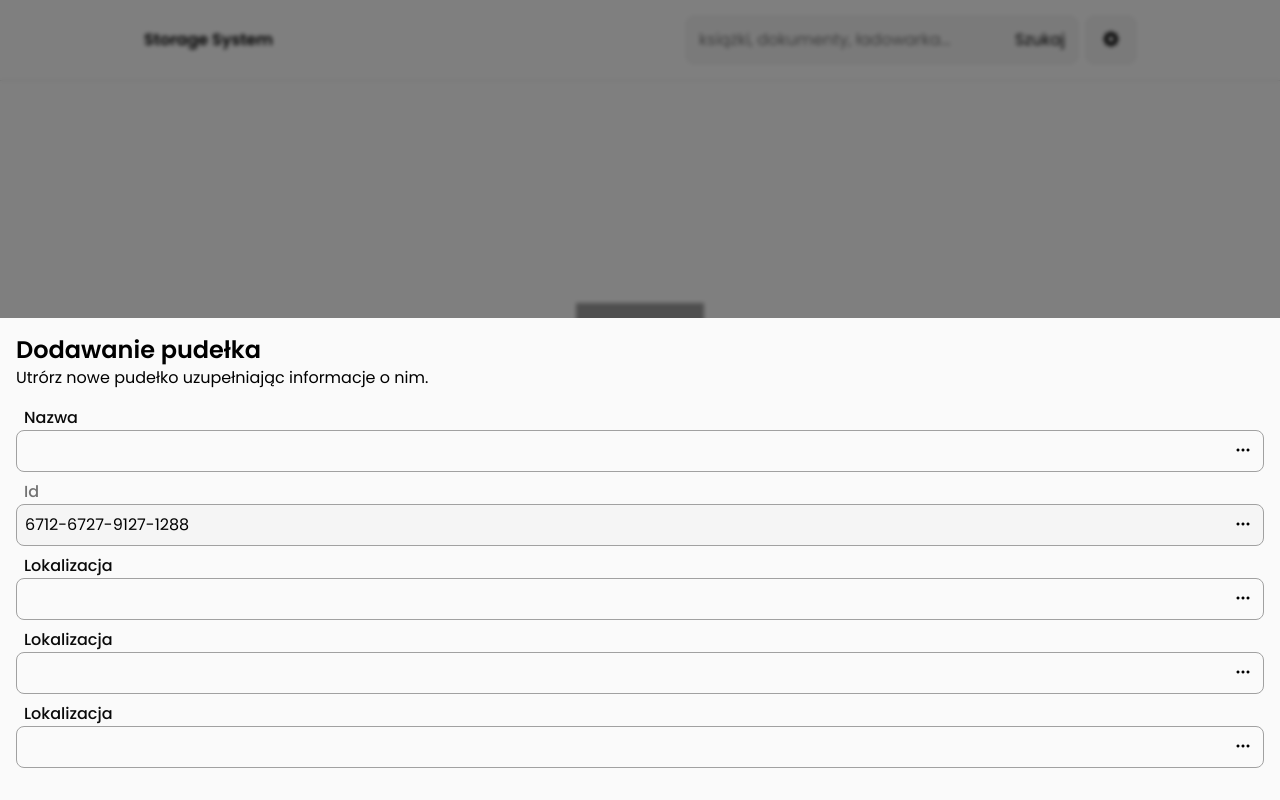
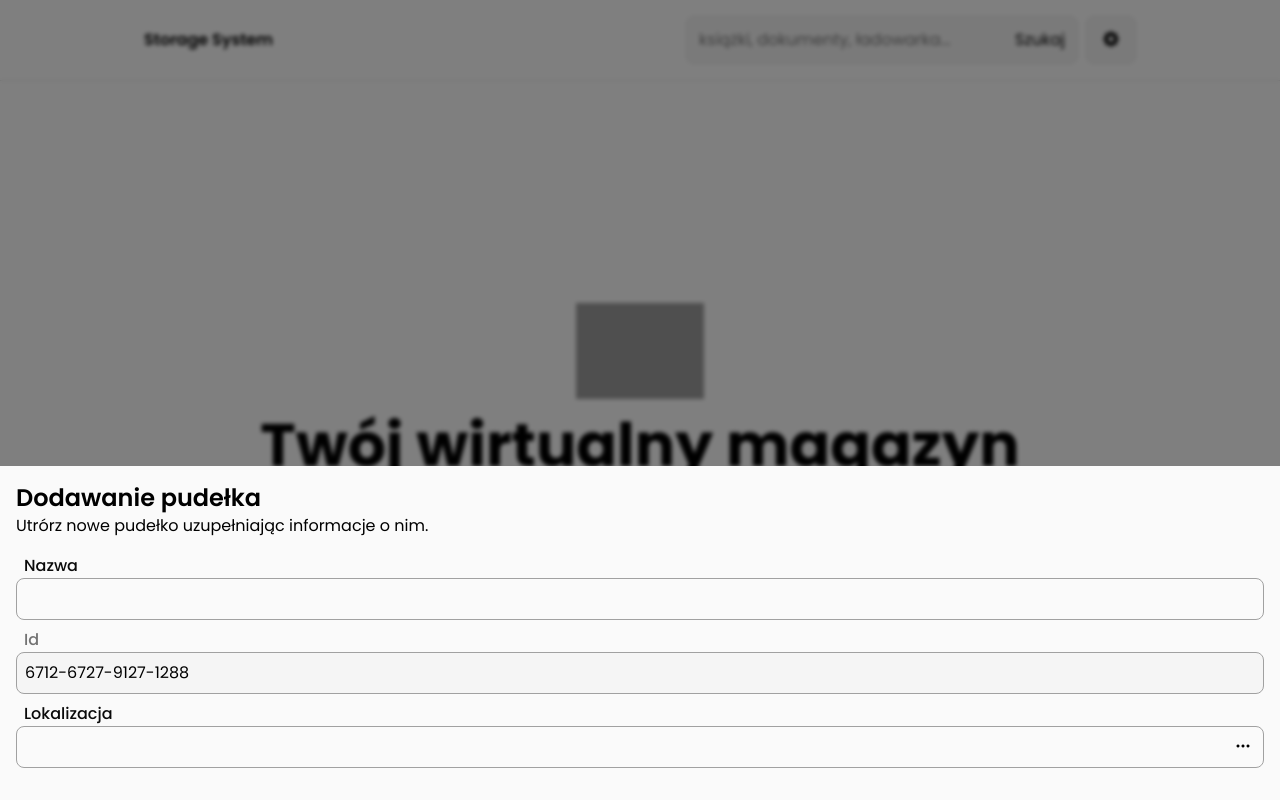
Before and after one commit to MrWoodsman/storage_system, a React (Vite) app in the folder frontend/: page / in a window 1280 px wide. Built offline with nearby package versions, Linux system fonts and the light colour scheme; grey boxes are pictures that could not be loaded.

Commit message:
Poprawki modala pierwszego / dodanie opcji wyboru w inmpucie

```diff
--- a/frontend/src/components/InputComponent.jsx
+++ b/frontend/src/components/InputComponent.jsx
@@ -1,4 +1,4 @@
-export const InputComponent = ({ InputLabel, Placeholder, disabled, value }) => {
+export const InputComponent = ({ InputLabel, Placeholder, disabled, value, options }) => {
     return (
         <div className="flex flex-col">
             <label
@@ -15,9 +15,13 @@ export const InputComponent = ({ InputLabel, Placeholder, disabled, value }) =>
                     name=""
                     id=""
                 />
-                <button className="h-full aspect-square flex items-center justify-center cursor-pointer">
-                    <i className="bi bi-three-dots"></i>
-                </button>
+                {
+                    options && (
+                        <button className="h-full aspect-square flex items-center justify-center cursor-pointer">
+                            <i className="bi bi-three-dots"></i>
+                        </button>
+                    )
+                }
             </div>
         </div>
     )
--- a/frontend/src/components/popups/PopupNewBox.jsx
+++ b/frontend/src/components/popups/PopupNewBox.jsx
@@ -21,9 +21,7 @@ export const PopupNewBox = () => {
                 <div className="input-wrap flex flex-col gap-2">
                     <InputComponent InputLabel={"Nazwa"} />
                     <InputComponent InputLabel={"Id"} disabled value={'6712-6727-9127-1288'} />
-                    <InputComponent InputLabel={"Lokalizacja"} />
-                    <InputComponent InputLabel={"Lokalizacja"} />
-                    <InputComponent InputLabel={"Lokalizacja"} />
+                    <InputComponent InputLabel={"Lokalizacja"} options />
                 </div>
                 <div className="qr-code-wrap flex justify-center">
                     {/* <img className="max-w-[300px]" src="https://upload.wikimedia.org/wikipedia/commons/thumb/d/d0/QR_code_for_mobile_English_Wikipedia.svg/1200px-QR_code_for_mobile_English_Wikipedia.svg.png" alt="" /> */}
```
